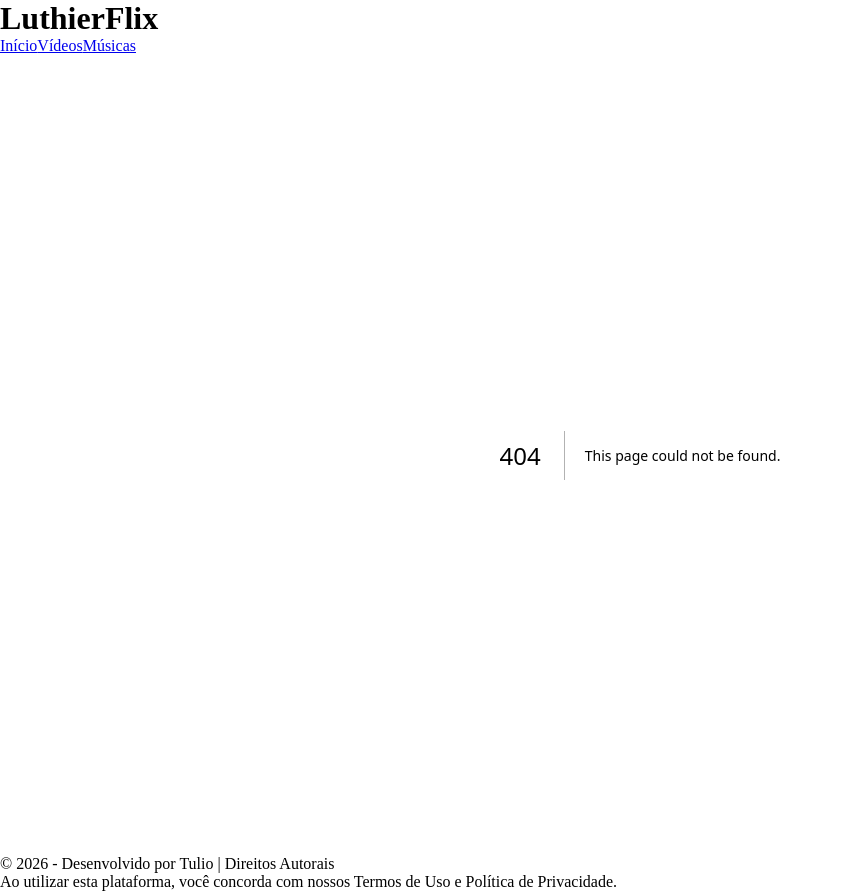
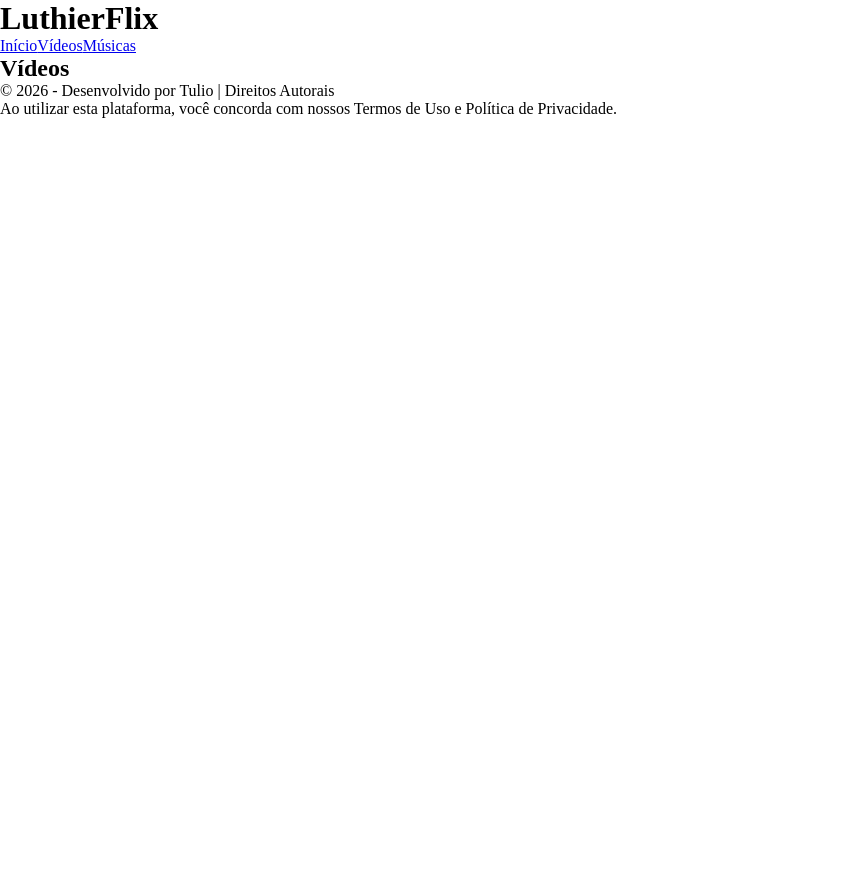
Before and after one commit to TulioRogerio/LuthierFlix, a Next.js app: page /videos in a window 1280 px wide. Before the commit this address had no page. Shown: the whole page, without its empty margins (0-843 px from the left). After the commit the page ends 800 px from the top, so only its background shows below. Built offline with nearby package versions, Linux system fonts and the light colour scheme.

Commit message:
feat: implement videos and musics pages and update project dependencies with security overrides

```diff
--- /dev/null
+++ b/src/app/videos/page.js
@@ -0,0 +1,7 @@
+export default function VideosPage() {
+    return (
+        <div>
+            <h2>Vídeos</h2>
+        </div>
+    );
+}
```
Also changed, not shown: package.json (+8 -1 lines), src/app/musics/page.js (added, +8 -0 lines), 1 other file (tests, documents, lock files or other folders).
